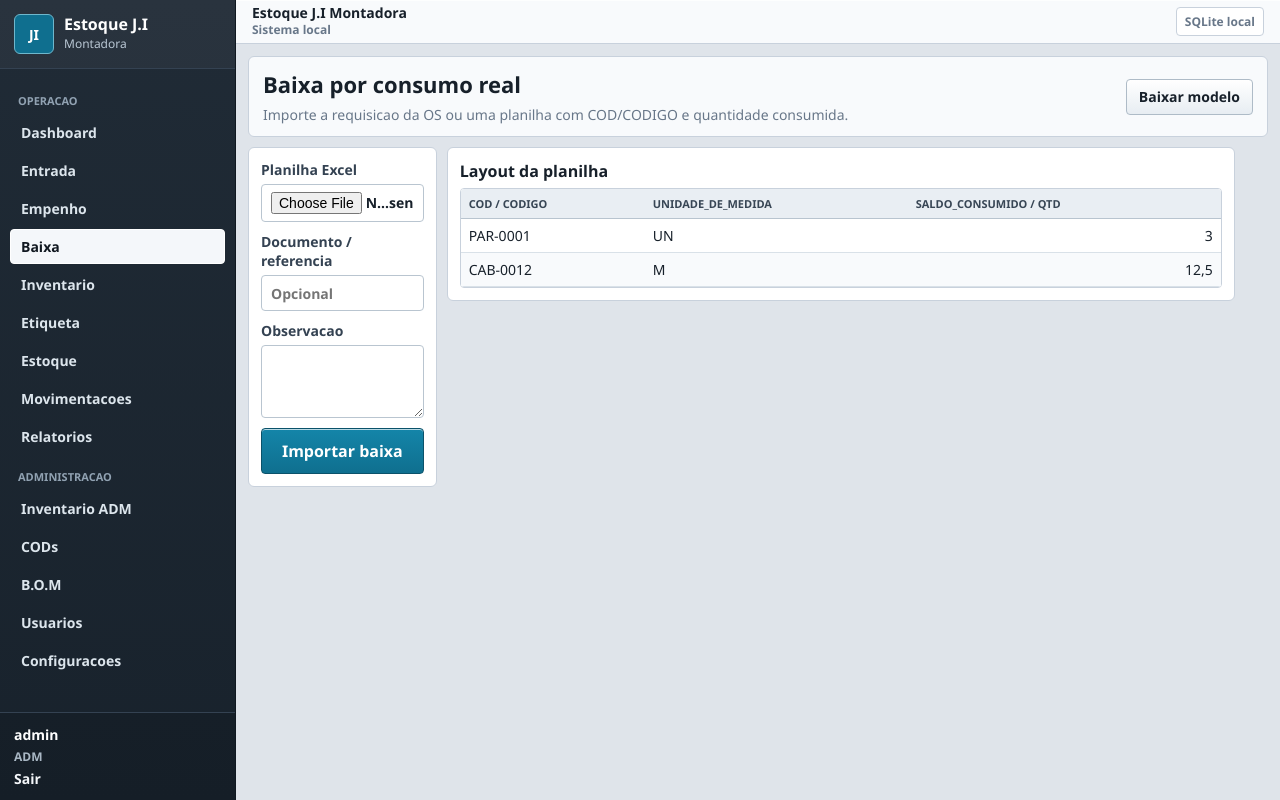
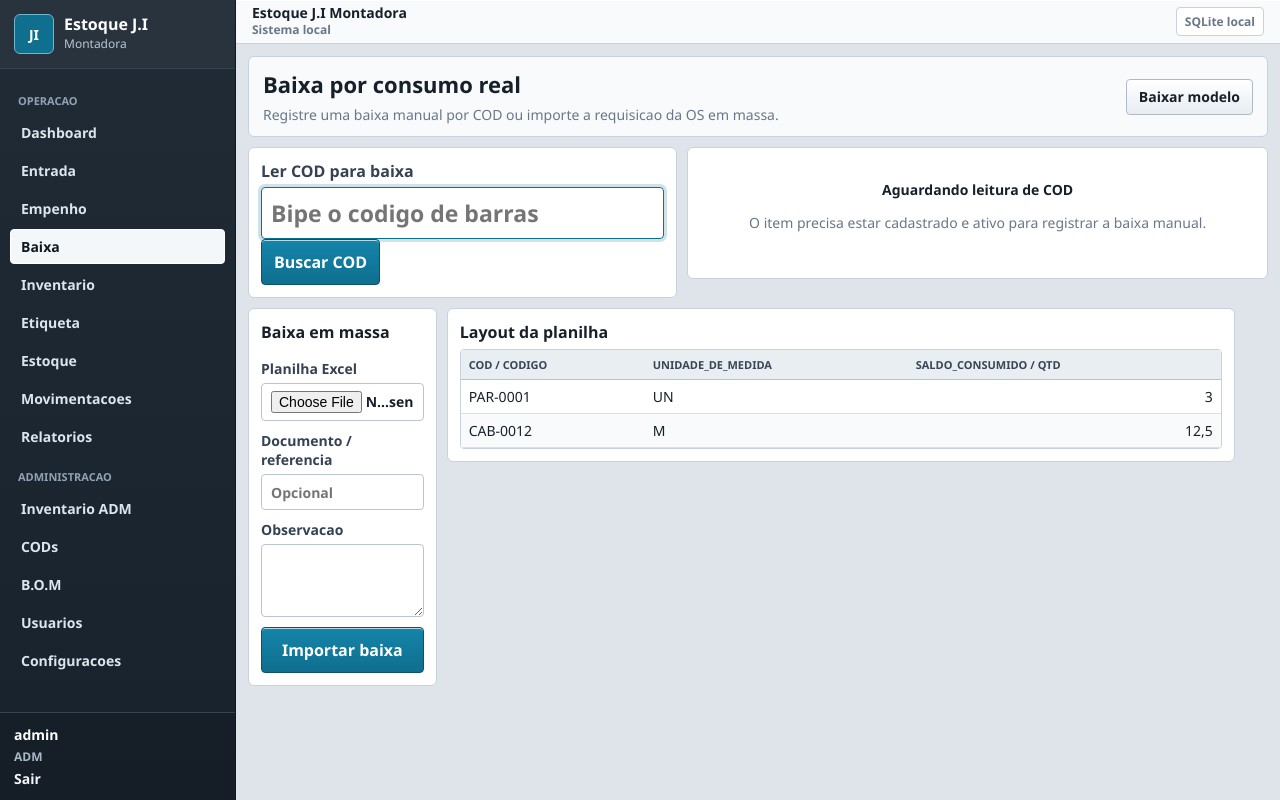
Before and after one commit to paulo1998dantas-crypto/ModuloEstoque, a Flask app: page /baixa in a window 1280 px wide. Run offline with Flask 3, Linux system fonts and the light colour scheme; the visitor is signed in with stand-in values (Sample User, id 1).

Commit message:
Adicionar baixa manual

```diff
--- a/estoque_app/app.py
+++ b/estoque_app/app.py
@@ -805,10 +805,28 @@ def baixa():
     database = db()
     user = current_user()
     result = None
+    sku = None
+    sku_code = request.args.get("sku", "").strip()
     if request.method == "POST":
         try:
             if request.form.get("action") == "confirm_mass_materials":
                 rows = mass_material_rows_from_form(request.form)
+            elif request.form.get("action") == "manual_baixa":
+                sku = get_sku_by_code(database, request.form.get("sku"), active_only=True)
+                if not sku:
+                    raise ValueError("COD nao cadastrado ou inativo. Baixa bloqueada.")
+                baixa_manual = register_movement(
+                    database,
+                    sku,
+                    "BAIXA",
+                    request.form.get("quantidade"),
+                    session["user_id"],
+                    documento=request.form.get("documento", ""),
+                    observacao=request.form.get("observacao", ""),
+                    allow_negative=(user and user.role == "ADM") or get_setting_bool(database, "allow_negative_stock", False),
+                )
+                flash(f"Baixa manual registrada: {decimal_to_str(baixa_manual.quantidade)} de {sku.sku}.", "success")
+                return redirect(url_for("baixa", sku=sku.sku))
             else:
                 file = request.files.get("file")
                 if not file or not file.filename:
@@ -855,8 +873,13 @@ def baixa():
                 return redirect(url_for("baixa"))
         except Exception as exc:
             database.rollback()
-            flash(f"Falha ao importar planilha: {exc}", "danger")
-    return render_template("consumption_import.html", result=result)
+            flash(f"Falha ao registrar baixa: {exc}", "danger")
+            sku_code = request.form.get("sku", sku_code)
+    if sku_code:
+        sku = get_sku_by_code(database, sku_code, active_only=True)
+        if not sku:
+            flash("COD nao cadastrado ou inativo. Baixa bloqueada.", "danger")
+    return render_template("consumption_import.html", result=result, sku=sku, sku_code=sku_code)
 
 
 @app.route("/inventario-mobile")
--- a/estoque_app/templates/consumption_import.html
+++ b/estoque_app/templates/consumption_import.html
@@ -4,13 +4,51 @@
 <section class="page-head">
     <div>
         <h1>Baixa por consumo real</h1>
-        <p>Importe a requisicao da OS ou uma planilha com COD/CODIGO e quantidade consumida.</p>
+        <p>Registre uma baixa manual por COD ou importe a requisicao da OS em massa.</p>
     </div>
     <a class="btn secondary" href="{{ url_for('download_template', name='baixa') }}">Baixar modelo</a>
 </section>
 
+<section class="scan-layout">
+    <form method="get" class="panel scan-panel">
+        <label class="scan-label">Ler COD para baixa
+            <input class="scan-input" name="sku" value="{{ sku_code or '' }}" data-autofocus autocomplete="off" placeholder="Bipe o codigo de barras">
+        </label>
+        <button class="btn primary large" type="submit">Buscar COD</button>
+    </form>
+
+    <form method="post" class="panel form-grid">
+        <input type="hidden" name="action" value="manual_baixa">
+        {% if sku %}
+        <div class="item-summary">
+            <span>{{ sku.sku }}</span>
+            <strong>{{ sku.descricao }}</strong>
+            <small>Saldo atual: {{ (sku.balance.saldo_atual if sku.balance else 0)|qty }} {{ sku.unidade or "" }}</small>
+        </div>
+        <input type="hidden" name="sku" value="{{ sku.sku }}">
+        <label>Quantidade para baixa
+            <input name="quantidade" inputmode="decimal" required autofocus>
+        </label>
+        <label>Documento / referencia
+            <input name="documento">
+        </label>
+        <label>Observacao
+            <textarea name="observacao" rows="3"></textarea>
+        </label>
+        <button class="btn primary large" type="submit">Confirmar baixa manual</button>
+        {% else %}
+        <div class="empty-state">
+            <strong>Aguardando leitura de COD</strong>
+            <p>O item precisa estar cadastrado e ativo para registrar a baixa manual.</p>
+        </div>
+        {% endif %}
+    </form>
+</section>
+
 <section class="split">
     <form method="post" enctype="multipart/form-data" class="panel form-grid">
+        <input type="hidden" name="action" value="import_file">
+        <h2>Baixa em massa</h2>
         <label>Planilha Excel
             <input type="file" name="file" accept=".xls,.xlsx,.xlsm,.xltx,.xltm" required>
         </label>
```
